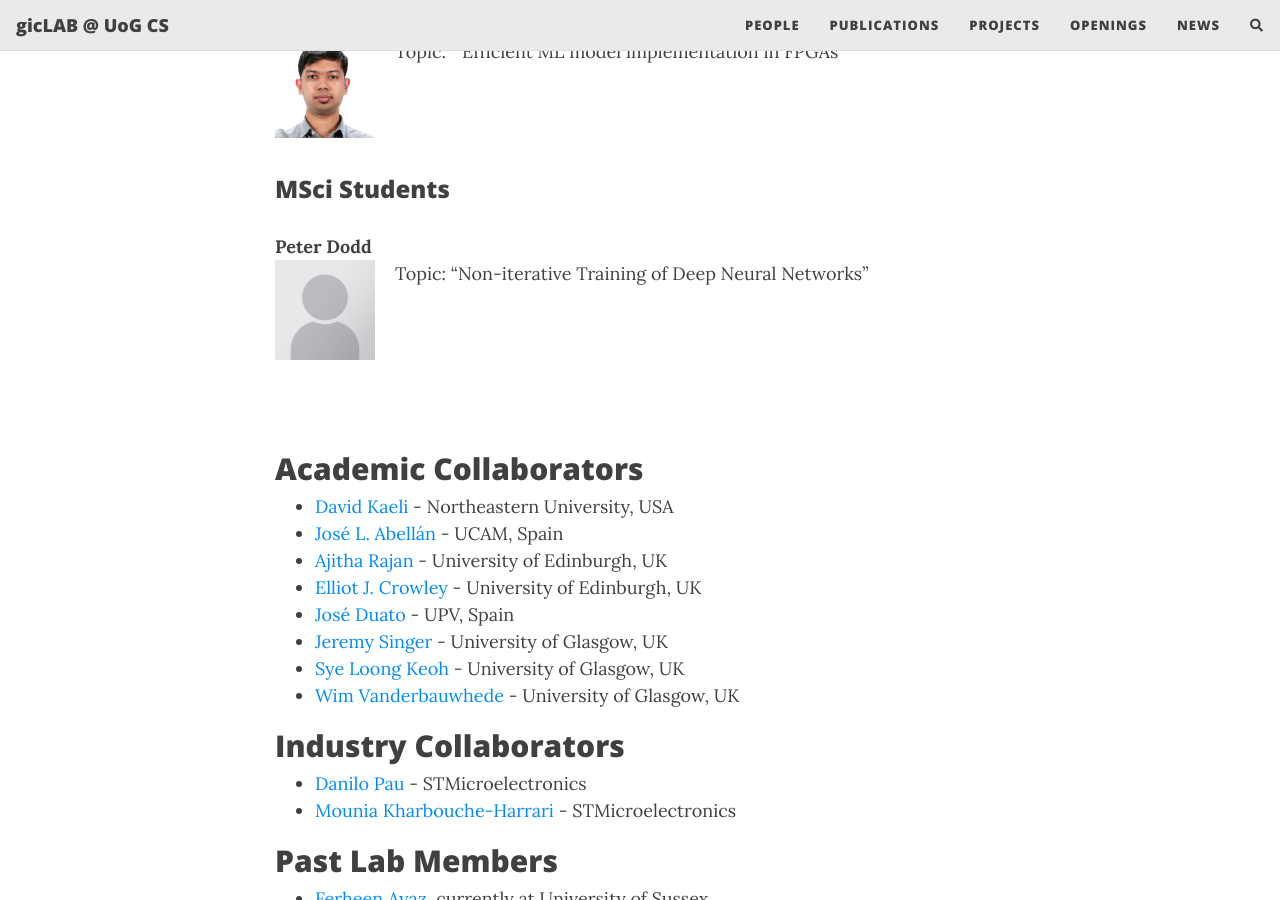
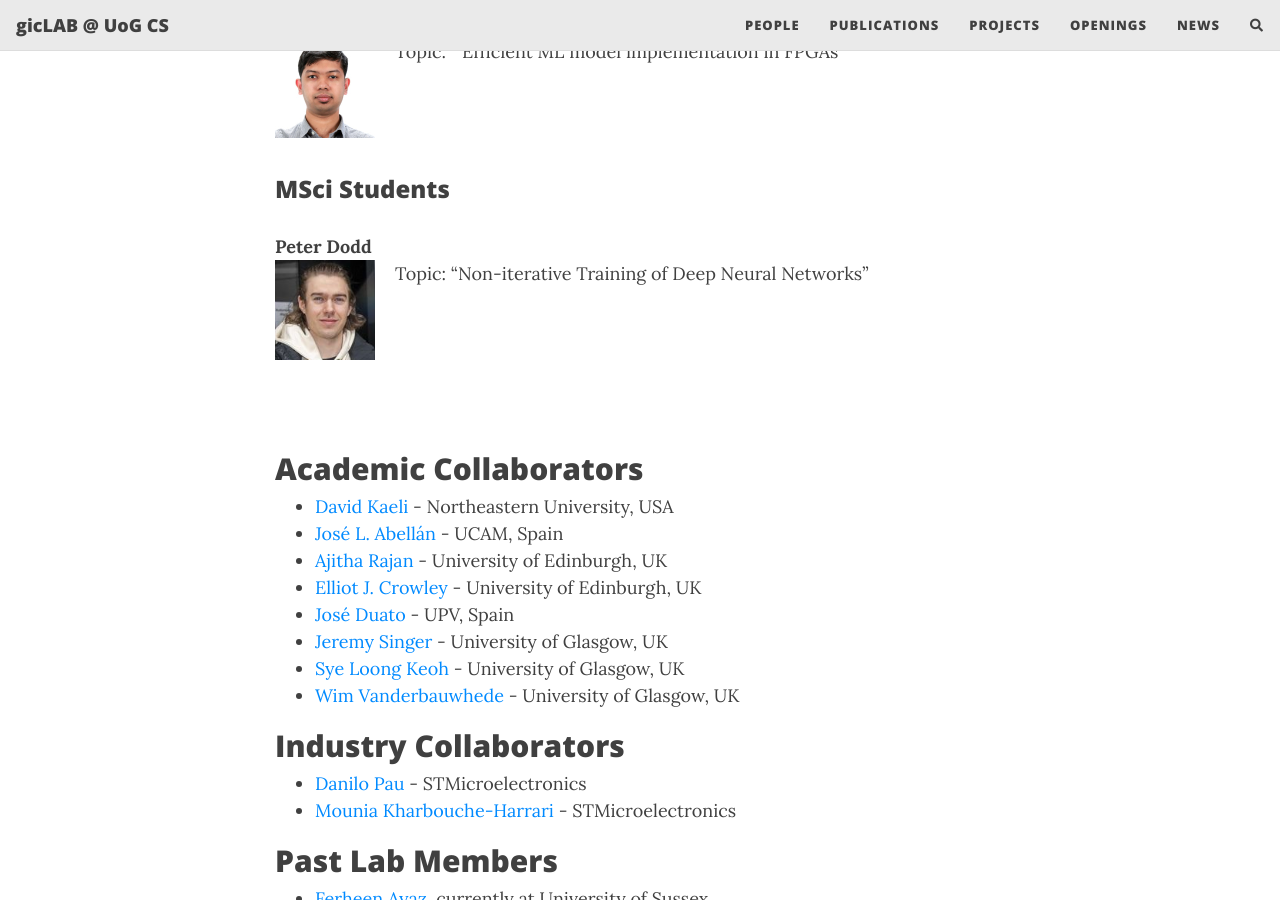
Before and after one commit to gicLAB/gicLAB.github.io, a Jekyll site: the page built from people.md, in a window 1280 px wide and 900 px high, scrolled down 1467 px. Built offline with Jekyll 4.4.1, drawn with Linux system fonts in a browser that asks for light colours; nearby versions of some CDN libraries; comment, search, counter and statistics services are not loaded.

Commit message:
Update people.md

```diff
--- a/people.md
+++ b/people.md
@@ -50,7 +50,7 @@ Topic: "'Efficient ML model implementation in FPGAs"
 
 ### MSci Students
 
-**Peter Dodd** <br>  <img src="/assets/img/people/Portrait_placeholder.png" width="100px" style="float: left; margin-right: 20px;">
+**Peter Dodd** <br>  <img src="/assets/img/people/peter.png" width="100px" style="float: left; margin-right: 20px;">
  Topic: "Non-iterative Training of Deep Neural Networks"
 <br><br>
 <br><br>
```
